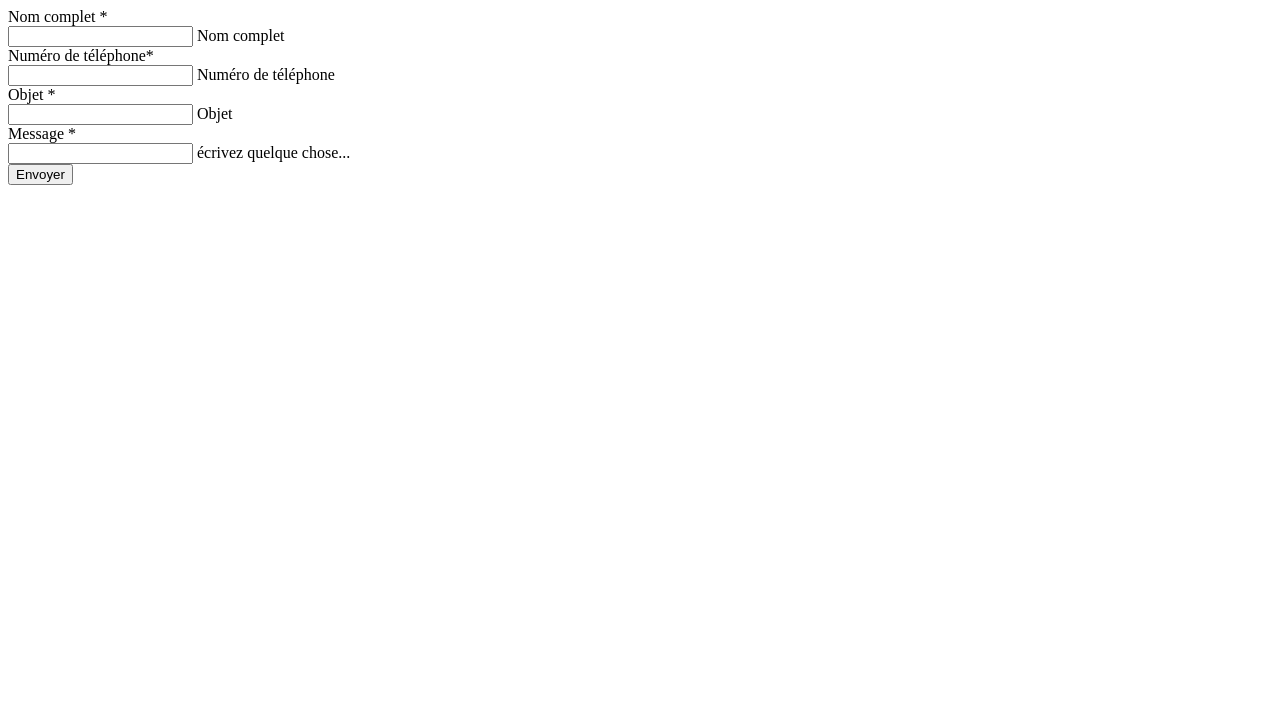
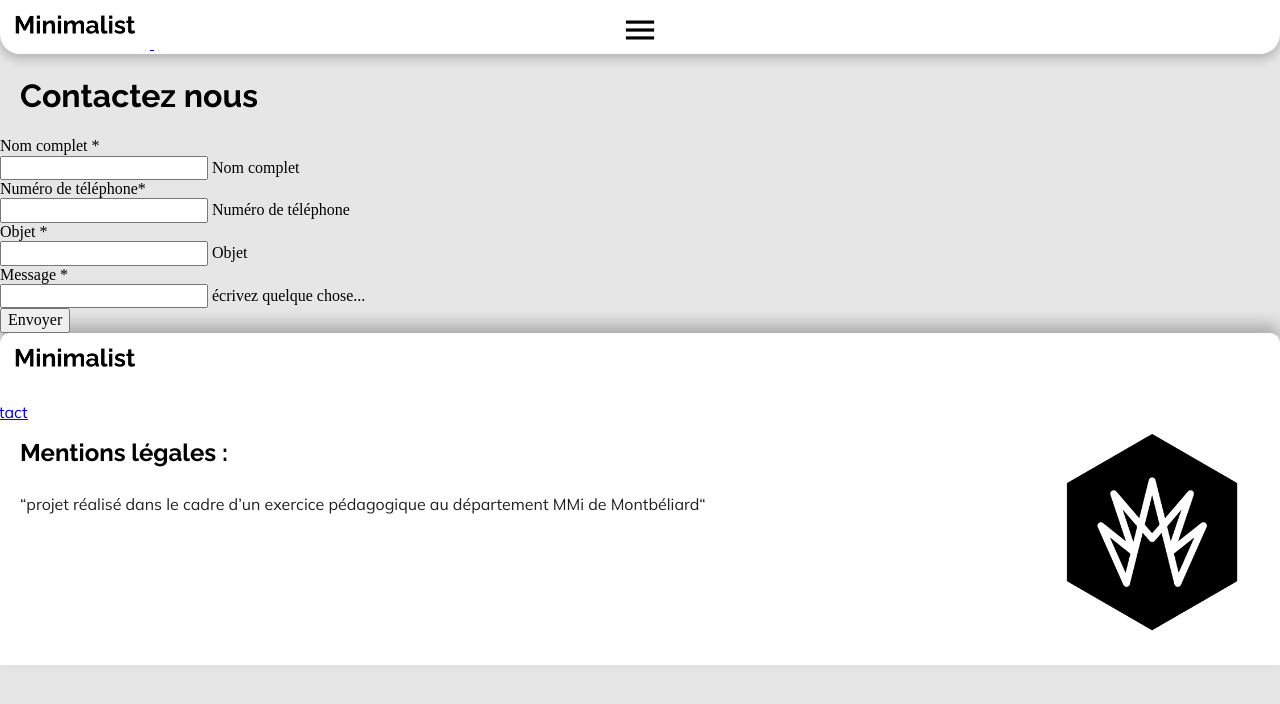
Before and after one commit to MMI-SAE-105/2023-sae-105-Lafourcade-Noah, a plain HTML site: page contact.html in a window 1280 px wide. Drawn offline with nearby package versions, Linux system fonts and the light colour scheme.

Commit message:
Tout Html contact

```diff
--- a/contact.html
+++ b/contact.html
@@ -1,9 +1,40 @@
 
+<!DOCTYPE html>
+<html lang="en" x-data="{menuIsOpen:false}" :class="{noscroll:menuIsOpen,}">
 
+<head>
+    <meta charset="UTF-8">
+    <meta http-equiv="X-UA-Compatible" content="IE=edge">
+    <meta name="viewport" content="width=device-width, initial-scale=1.0">
+    <title>Accueil</title>
+    <script src="//unpkg.com/alpinejs" defer></script>
+    <link rel="stylesheet" href="src/css/style.css">
+</head>
 
+<body>
+    <header>
+        <a href="index.html"> <img class="logo" src="public/img/Logo.webp" alt="Logo"> </a>
+        <button aria-controls="mainNav" @click="menuIsOpen = ! menuIsOpen" class="header__menuBtn">
+            <img class="menu_image" src="public/img/Menu-icon-close.webp" alt="menu">
 
+        </button>
+        <nav x-show="menuIsOpen" id="mainNav" x-transition.duration.100ms class="menu">
+            <img style="margin-top: -399px; margin-left: -50px;" class="logo" src="public/img/Logo.webp" alt="Logo">
+            <ul style="list-style-type: none;">
 
+                <h2>Artistes</h2>
+                <li class="Nom"><a href="Tony.html">Tony Smith </a></li>
+                <li class="Nom"><a href="francois.html">François Morellet </a></li>
+                <li class="Nom"><a href="gego.html">Gego</a></li>
+                <li class="Nom"><a href="bice.html">Bice Lazzari</a></li>
+                <hr>
+                <li class="Nom"><a href="bice.html">Billetterie</a></li>
+            </ul>
+        </nav>
+    </header>
+    <main>
 
+        <h1>Contactez nous</h1>
         <form>
             <label id="fname">Nom complet *</label>
             <div class="inputBox">
@@ -27,3 +58,23 @@
             </div>
             <button class="button-28" role="button"> Envoyer </button>
         </form>
+    </main>
+    <footer>
+
+        <img class="logo" src="public/img/Logo.webp" alt="Logo">
+        <div class="footer_lien" style="list-style-type: none; padding-top: 10px;">
+            <a href="Information.html">
+                <li>info</li>
+            </a>
+            <a href="contact.html">
+                <li>Contact</li>
+            </a>
+        </div>
+        <p class="Nom">Mentions légales : </p>
+        <p class="texte">“projet réalisé dans le cadre d’un exercice
+            pédagogique au département MMi de Montbéliard“</p>
+        <img class="mmi_logo" src="public/img/mmi_logo.png" alt="mmi_logo">
+    </footer>
+
+</body>
+</html>
```
Lines whose indentation alone changed are shown as unchanged.
